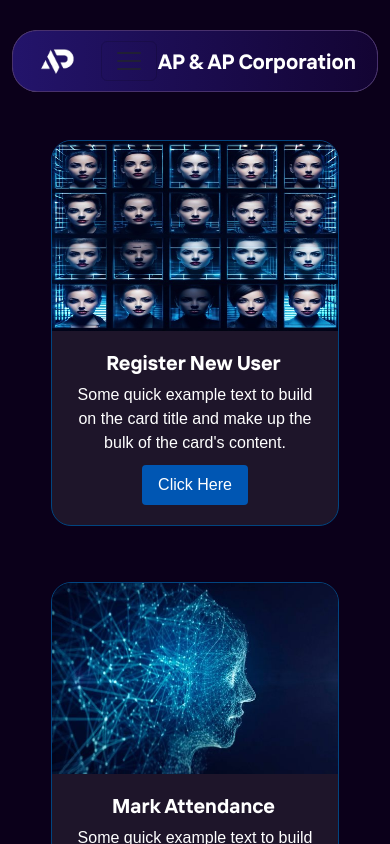
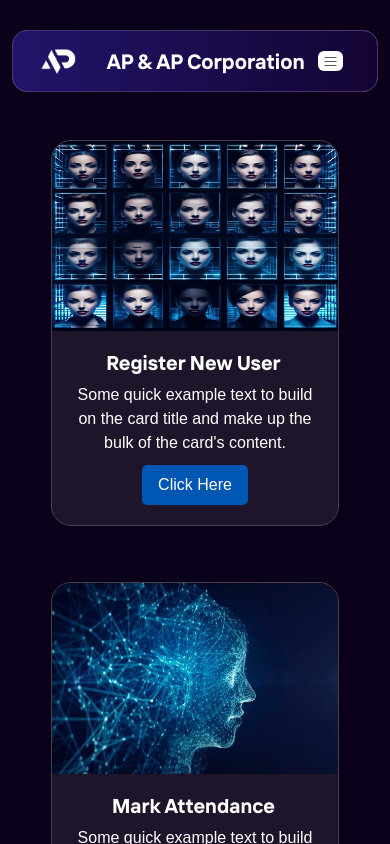
Before and after one commit to ap0309/Face-Detection-Attendance, a React (Create React App) app in the folder app/: page / in a window 390 px wide. Shown: the top 844 px of the page. Built offline with nearby package versions, Linux system fonts and the light colour scheme; a web font is replaced by a local one.

Commit message:
clean code and navbar & cards made responsive

```diff
--- a/app/public/index.html
+++ b/app/public/index.html
@@ -20,8 +20,9 @@
 
   <div id="root"></div>
 
-  <!-- jQuery -->
-<script src="https://code.jquery.com/jquery-3.5.1.min.js"></script>
+
+  <script src="https://code.jquery.com/jquery-3.5.1.min.js"></script>
+  <script src="https://cdnjs.cloudflare.com/ajax/libs/twitter-bootstrap/4.6.0/js/bootstrap.bundle.min.js"></script>
   <script src="https://cdn.jsdelivr.net/npm/bootstrap@5.3.3/dist/js/bootstrap.bundle.min.js"
     integrity="sha384-YvpcrYf0tY3lHB60NNkmXc5s9fDVZLESaAA55NDzOxhy9GkcIdslK1eN7N6jIeHz"
     crossorigin="anonymous"></script>
--- a/app/src/App.css
+++ b/app/src/App.css
@@ -1,7 +1,7 @@
 .App {
   text-align: center;
-  background-image: url('./resources/mainbg.png');
-  /* background-color: black; */
+  /* background-image: url('./resources/mainbg.png'); */
+  background-color: black;
   background-size: cover;
   background-position: center;
   font-family: 'Exo 2', sans-serif;
--- a/app/src/components/Card.css
+++ b/app/src/components/Card.css
@@ -2,7 +2,7 @@
     width: 18rem;
     border: 1px solid #fff;
     border-radius: 20px;
-    border-color: rgb(1, 69, 128);
+    border-color: rgb(73, 62, 74);
     background-color: rgba(94, 94, 99, 0.228);
     color: #fff;
     overflow: hidden;
@@ -40,12 +40,13 @@
     color: #fff;
     border: none;
     padding: 8px 16px;
-    border-radius: 4px;
+    border-radius: 5px;
     text-decoration: none;
     cursor: pointer;
     transition: background-color 0.3s;
 }
 
 .btn-primary:hover {
-    background-color: #036b4ff0;
+    color: #eff0f1;
+    background-color: #0c4691
 }
--- a/app/src/components/Navbar.css
+++ b/app/src/components/Navbar.css
@@ -7,34 +7,31 @@
     font-style: normal;
 }
 
-.navbar a {
-    color: white;
-    transition: color 0.3s;
-
-}
-
-.navbar a:hover {
-    color: rgb(0, 221, 255);
-}
-
-#title {
-    display: flex;
-    font-size: 1.3em;
-    margin: auto;
-}
 
 .navbar {
-    border-radius: 25px;
+    border-radius: 15px;
     padding: 5px 20px;
     /* background: linear-gradient(to right, #23146b, #63035b); */
     background: linear-gradient(to right, #23146b, #130433);
     /* background: linear-gradient(to right, #525151, #262626); */
     opacity: 1;
     border: 1px solid rgb(72, 49, 109);
+    display: flex;
+    justify-content: space-between;
+    align-items: center;
 }
 
-.nav-item {
-    font-size: 1 em;
+#title {
+    display: none;
+    font-size: 1.3em;
+    margin: auto;
+}
+
+#titlem {
+    font-size: 1.3em;
+    margin: auto;
+    margin-left: auto;
+    margin-right: auto;
 }
 
 h5 {
@@ -46,9 +43,24 @@ h5 {
     margin-right: 20px;
 }
 
+
 .navbar-logo {
     max-height: 50px;
-    margin-right: 20px;
+    margin-right: auto;
+}
+
+.navbar-logo {
+    width: 50px;
+    margin-right: 10px;
+}
+
+.navbar a {
+    color: white;
+    transition: color 0.3s;
+}
+
+.navbar a:hover {
+    color: rgb(0, 221, 255);
 }
 
 .container {
@@ -57,10 +69,46 @@ h5 {
     font-family: 'Exo 2', sans-serif;
 }
 
-.navbar a {
-    color: white;
+@media (min-width: 900px) {
+    .navbar-logo {
+        max-height: 50px;
+        margin-right: 20px;
+    }
+
+    #titlem {
+        display: none;
+    }
+
+    #title {
+        margin: auto;
+        display: flex;
+        margin-right: 20px;
+        font-weight: bolder;
+    }
 }
 
-.navbar-toggler {
-    color: white;
+@media (max-width: 400px) {
+    .navbar-toggler {
+        border: none;
+        outline: none;
+        padding: 0;
+        width: 25px;
+        margin-right: auto;
+        color: #ebe9f5eb;
+        background-color: white;
+        align-self: center;
+        justify-content: flex-end;
+        align-items: center;
+    }
+
+    .navbar-toggler-icon {
+        width: 15px;
+        height: 15px;
+        margin-bottom: 2px;
+        align-self: center;
+        justify-content: flex-end;
+        align-items: center;
+    }
+
+
 }
--- a/app/src/components/Navbar.js
+++ b/app/src/components/Navbar.js
@@ -7,11 +7,24 @@ export default function Navbar(props) {
     return (
         <>
             <div className="container">
+
                 <nav className="navbar navbar-expand-lg navbar-light bg-light d-flex justify-content-center">
-                    <img src={logo} alt="Logo" className="navbar-logo" />
 
-                    <button className="navbar-toggler" type="button" data-toggle="collapse" data-target="#navbarSupportedContent"
-                        aria-controls="navbarSupportedContent" aria-expanded="false" aria-label="Toggle navigation">
+                    <div className="d-flex align-items-center">
+                        <img src={logo} alt="Logo" className="navbar-logo" />
+                    </div>
+
+                    <h5 id="titlem"> AP & AP Corporation</h5>
+
+                    <button
+                        className="navbar-toggler ml-auto btn-light"
+                        type="button"
+                        data-toggle="collapse"
+                        data-target="#navbarSupportedContent"
+                        aria-controls="navbarSupportedContent"
+                        aria-expanded="false"
+                        aria-label="Toggle navigation"
+                    >
                         <span className="navbar-toggler-icon"></span>
                     </button>
 
@@ -27,8 +40,11 @@ export default function Navbar(props) {
                                 <a className="nav-link" href="main.html">Contact Us</a>
                             </li>
                         </ul>
+
+                        <h5 id="title"> AP & AP Corporation</h5>
+
                     </div>
-                    <h5 id="title"> AP & AP Corporation</h5>
+
                 </nav>
             </div>
             <br /><br />
--- /dev/null
+++ b/app/src/components/snowfall.css
@@ -0,0 +1,23 @@
+@keyframes snowfall {
+    0% {
+        transform: translateY(-100%);
+    }
+
+    100% {
+        transform: translateY(100vh);
+    }
+}
+
+body::before {
+    content: "";
+    position: fixed;
+    top: 0;
+    left: 0;
+    width: 100%;
+    height: 100%;
+    background-image: url('https://www.transparenttextures.com/patterns/snow.png');
+    /* Snow texture */
+    z-index: -1;
+    animation: snowfall 10s linear infinite;
+    /* Adjust timing as needed */
+}
```
